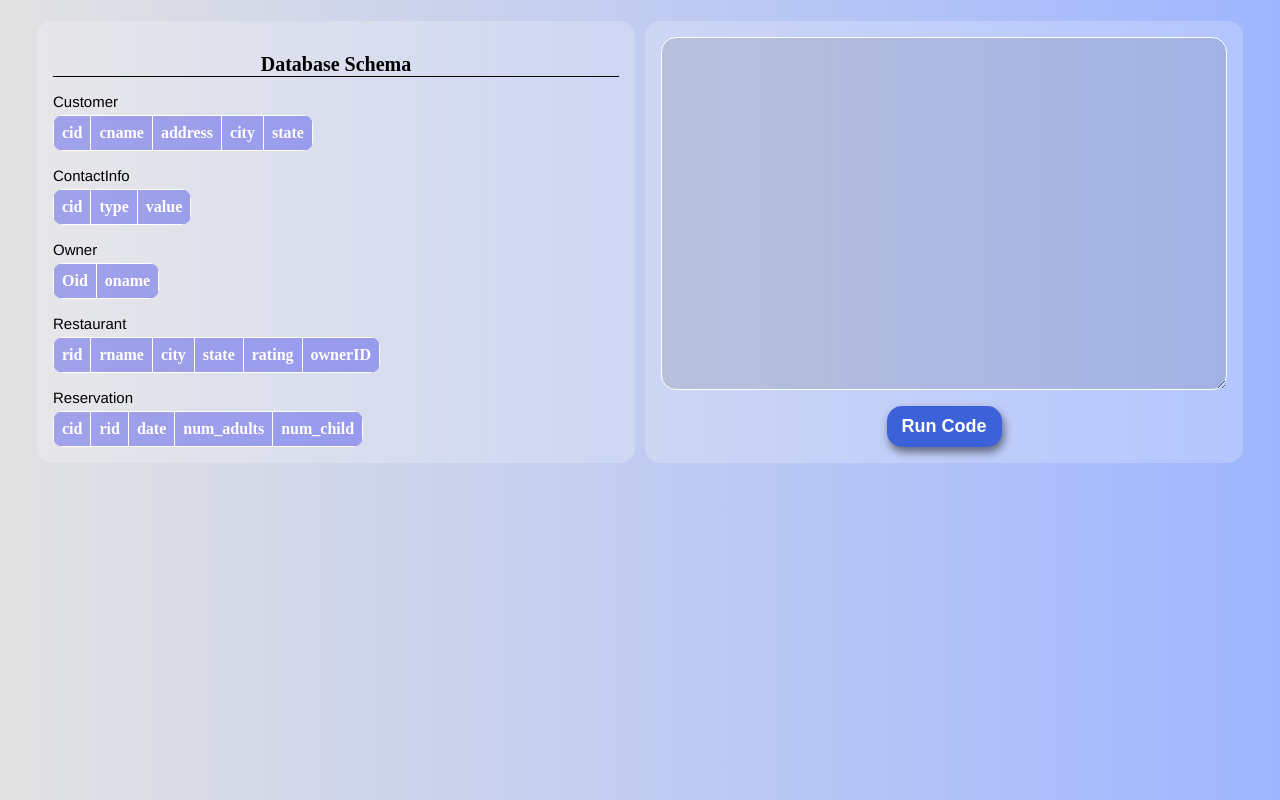
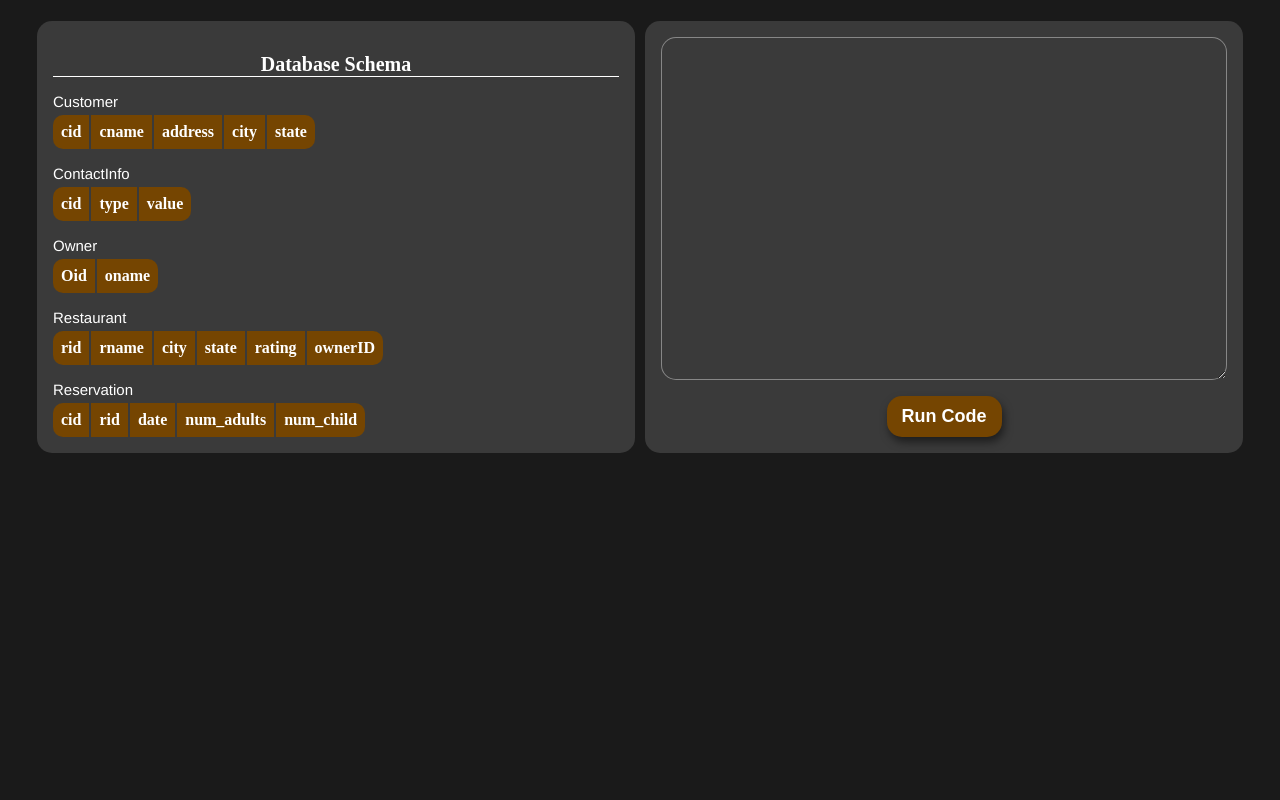
Before and after one commit to AuricFox/Skylar, a Flask app: page / in a window 1280 px wide. Run offline with Flask 3, Linux system fonts and the light colour scheme; lists and menus that the app fills with data are empty; parts of the project's set-up code (start-up, migrations or seed data) failed here and were passed over.

Commit message:
Creating css variables and playing with colors again

```diff
--- a/app/static/css/base.css
+++ b/app/static/css/base.css
@@ -2,6 +2,27 @@
     padding: 0;
     margin: 0;
     box-sizing: border-box;
+}
+
+:root {
+    --main-color: #1a1a1a;
+    --main-color-grad: linear-gradient(to right, #ffabab, #9fb6ff);
+    --topic-color: #3a3a3a;
+
+    --title-text: #FFFFFF;
+    --table-text: #FFFFFF;
+    --form-text: #FFFFFF;
+    --button-text: #FFFFFF;
+    --hover-text: #FFFFFF;
+
+    --schema-color: #754501;
+    --form-color: rgb(227, 227, 227);
+    --button-color: #754501;
+    --hover-color: rgba(234, 0, 0, 0.7);
+    --response-color: rgba(255, 255, 255);
+    --data-header-color: #754501;
+    --data-color: rgba(0, 0, 0, 0.2);
+    --error-color: #F00;
 }
 
 ::-webkit-scrollbar {
@@ -25,8 +46,7 @@
 /* ========== Body ========== */
 
 body {
-    background-color: #9fb6ff;
-    background: linear-gradient(to right, #e2e2e2, #9fb6ff);
+    background-color: var(--main-color);
     font-family: 'Times New Roman', Times, serif;
     width: 100%;
     position: relative;
@@ -52,7 +72,7 @@ body {
 }
 
 .topic {
-    background-color: rgba(255,255,255,0.2);
+    background-color: var(--topic-color);
     padding: 1rem;
     margin: 5px;
     border-radius: 15px;
@@ -61,7 +81,7 @@ body {
 }
 
 .title {
-    color: #000;
+    color: var(--title-text);
     font-size: 20px;
     font-weight: bold;
     text-align: center;
@@ -70,14 +90,14 @@ body {
 
 #schema .title {
     margin-bottom: 1rem;
-    border-bottom: 1px solid #000;
+    border-bottom: 1px solid var(--title-text);
 }
 
 /* ========== Schema Table ========== */
 
 .table-name {
     font-size: 15px;
-    color: #000;
+    color: var(--title-text);
     font-family:'Franklin Gothic Medium', 'Arial Narrow', Arial, sans-serif;
     margin-bottom: 5px;
 }
@@ -93,11 +113,14 @@ body {
 }
 
 .schema-table th {
-    color:#FFFFFF;
+    color: var(--table-text);
     text-align: left;
-    border: 1px solid #FFFFFF;
     padding: 8px;
-    background-color: rgba(0,0,234,0.3);
+    background-color: var(--schema-color);
+}
+
+.schema-table th:not(:last-child) {
+    border-right: 2px solid var(--topic-color);
 }
 
 /* ========== Terminal ========== */
@@ -111,14 +134,14 @@ form {
 
 textarea {
     padding: 10px;
-    background-color: rgba(0,0,0,0.1);
-    border: 1px solid #FFFFFF;
+    background-color: var(--topic-color);
+    border: 1px solid #ffffff63;
     border-radius: 15px;
     height: 90%;
     min-height: 100px;
     min-width: 100%;
     max-width: 100%;
-    color:#FFFFFF;
+    color: var(--form-text);
     outline: none;
 }
 
@@ -128,10 +151,10 @@ button {
     margin-top: 1rem;
     padding: 10px 15px;
     width: fit-content;
-    background-color: #3d61d9;
+    background-color: var(--button-color);
     border-radius: 15px;
     border: none;
-    color: #FFFFFF;
+    color: var(--button-text);
     font-size: large;
     font-weight: bold;
 }
@@ -139,7 +162,8 @@ button {
 button:hover {
     transition: 0.5s;
     cursor: pointer;
-    background-color: rgba(234, 0, 0, 0.7);
+    background-color: var(--hover-color);
+    color: var(--hover-text);
 }
 
 /* ========== Response Section ========== */
@@ -148,9 +172,9 @@ button:hover {
     display: flex;
     flex-direction: column;
     margin: 0 2rem 2rem 2rem;
-    background-color: rgba(255, 255, 255, 0.2);
+    background-color: var(--topic-color);
     border-radius: 15px;
-    color: #FFFFFF;
+    color: var(--table-text);
     max-height: 20rem;
 }
 
@@ -169,26 +193,26 @@ button:hover {
     position: sticky;
     top: 0;
     z-index: 1;
-    color: #FFFFFF;
+    color: var(--table-text);
     text-align: left;
     border: 1px solid #FFFFFF;
     padding: 8px;
-    background-color: rgb(78, 78, 209);
+    background-color: var(--data-header-color);
 }
 
 .data-table td {
-    color: #FFFFFF;
+    color: var(--table-text);
     text-align: left;
     border: 1px solid #FFFFFF;
     padding: 8px;
-    background-color: rgba(0, 0, 0, 0.2);
+    background-color: var(--data-color);
 }
 
 .error {
     text-align: center;
     font-weight: bolder;
     padding: 1rem;
-    background-color: red;
+    background-color: var(--error-color);
 }
 
 /* ========== Responsive Pages ========== */
@@ -200,29 +224,17 @@ button:hover {
         flex-direction: row;
     }
 
-    .topic {
-        width: 50%;
-    }
+    .topic {width: 50%;}
 }
 
 /* Styles for tablets */
 @media (max-width: 849px) {
-    .section {
-        flex-direction: column;
-    }
-
-    .topic {
-        width: 100%;
-    }
+    .section {flex-direction: column;}
+    .topic {width: 100%;}
 }
 
 /* Styles for phones */
 @media (max-width: 479px) {
-    .section {
-        flex-direction: column;
-    }
-
-    .topic {
-        width: 100%;
-    }
+    .section {flex-direction: column;}
+    .topic {width: 100%;}
 }
```
